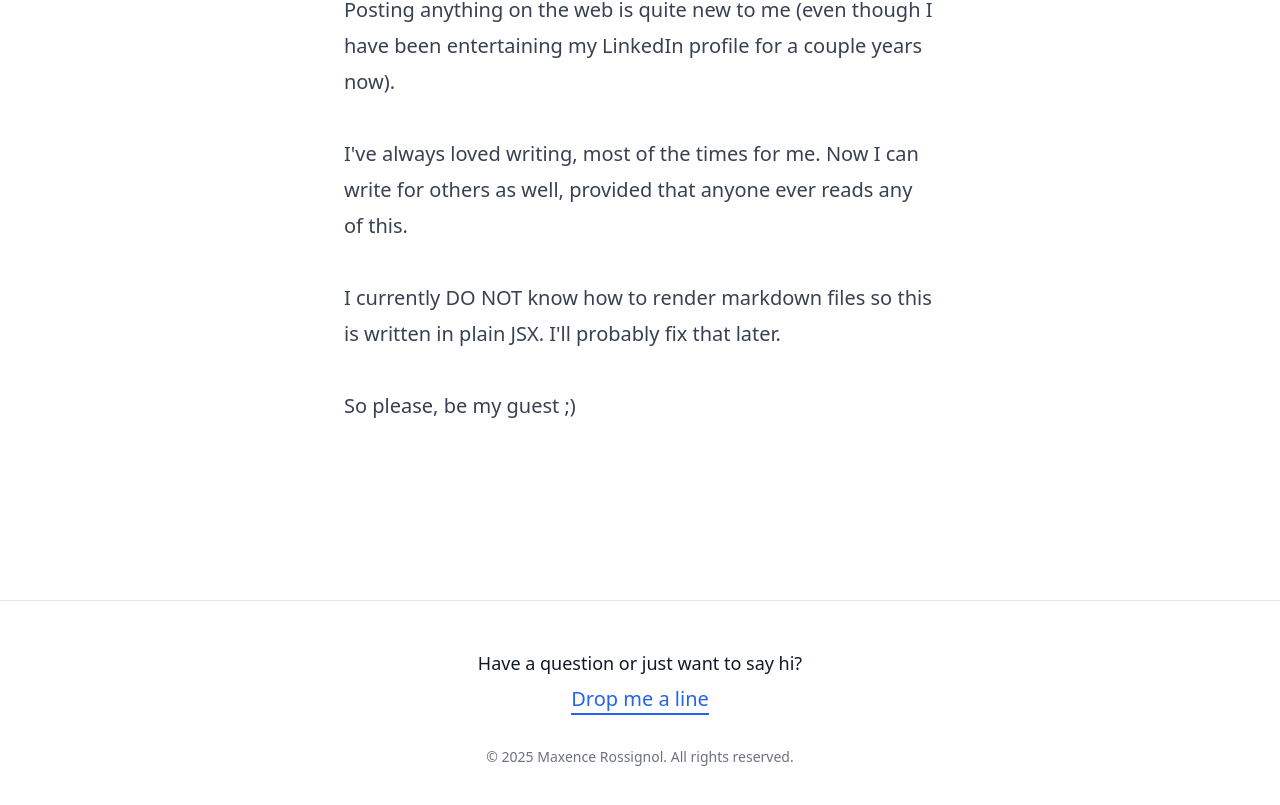
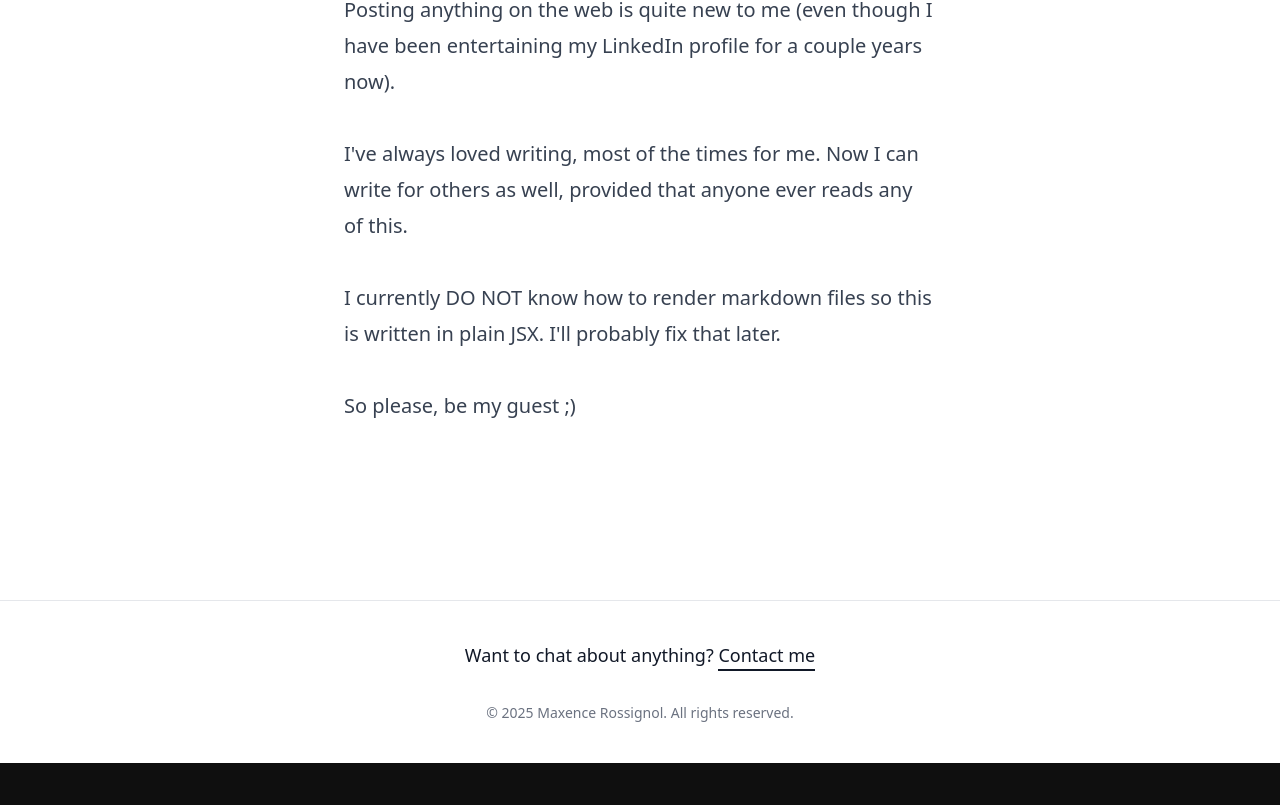
Before and after one commit to maxmaxou2/portfolio, a React (Vite) app: page /blog/hello-world-wide-web in a window 1280 px wide. Shown: the part 569-1374 px from the top of the page. After the commit the page ends 1332 px from the top, so only its background shows below. Built offline with nearby package versions, Linux system fonts and the light colour scheme.

Commit message:
upd(footer):fixed the update of the footer

```diff
--- a/src/components/Footer.tsx
+++ b/src/components/Footer.tsx
@@ -1,18 +1,17 @@
 const Footer = () => {
   return (
-    <footer className="w-full py-12 mt-20 border-t border-gray-200 dark:border-gray-800">
+    <footer className="w-full py-10 mt-20 border-t border-gray-200 dark:border-gray-800">
       <div className="container mx-auto text-center">
 
         {/* The "Drop a line" Section */}
         <p className="text-lg font-medium text-gray-900 dark:text-gray-300">
-          Have a question or just want to say hi?
+          Want to chat about anything? <a
+            href="mailto:contact@maxencerossignol.com"
+            className="inline-block text-lg text-gray-900 dark:text-gray-300 hover:text-blue-800 dark:hover:text-blue-300 transition-colors border-b-2 border-gray-900 dark:border-gray-300 hover:border-blue-800 dark:hover:border-blue-300"
+          >
+            Contact me
+          </a>
         </p>
-        <a
-          href="mailto:contact@maxencerossignol.com"
-          className="inline-block mt-2 text-xl text-blue-600 dark:text-blue-400 hover:text-blue-800 dark:hover:text-blue-300 transition-colors border-b-2 border-blue-600 dark:border-blue-400 hover:border-blue-800 dark:hover:border-blue-300"
-        >
-          Drop me a line
-        </a>
 
         {/* The Copyright Section */}
         <div className="mt-8 text-sm text-gray-500 dark:text-gray-400">
```
